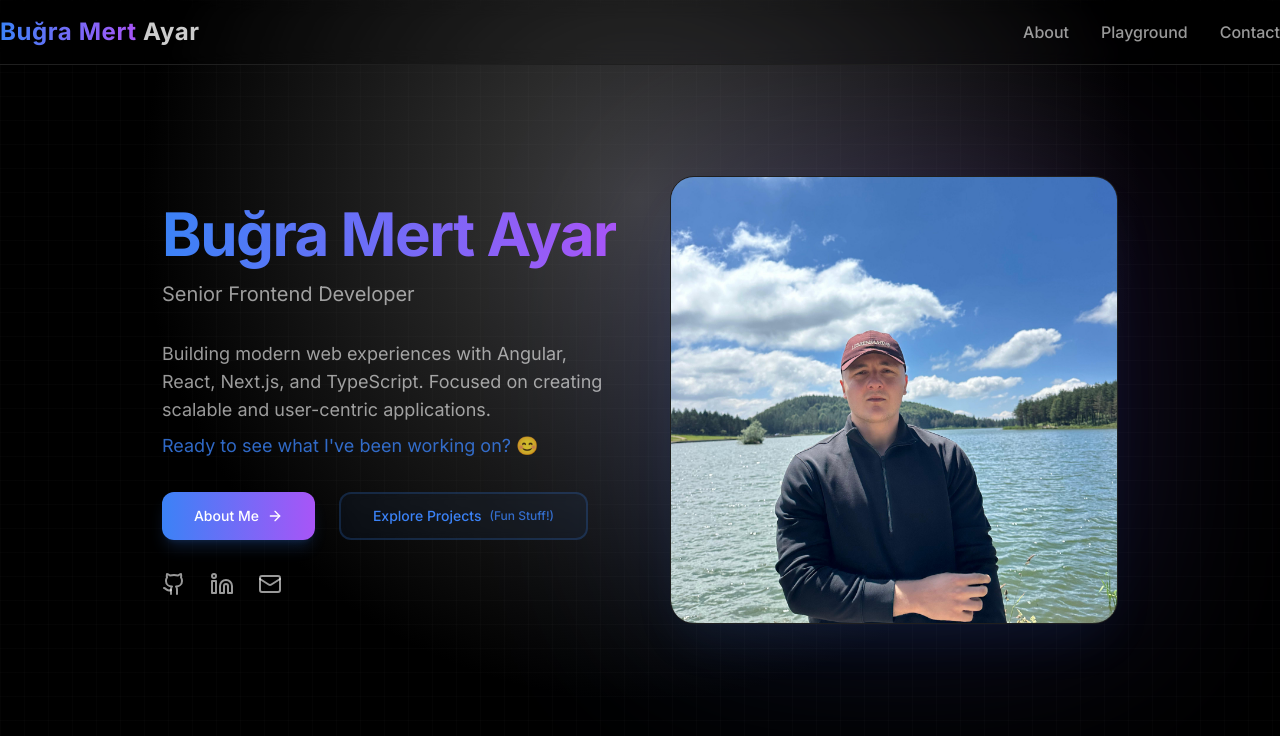
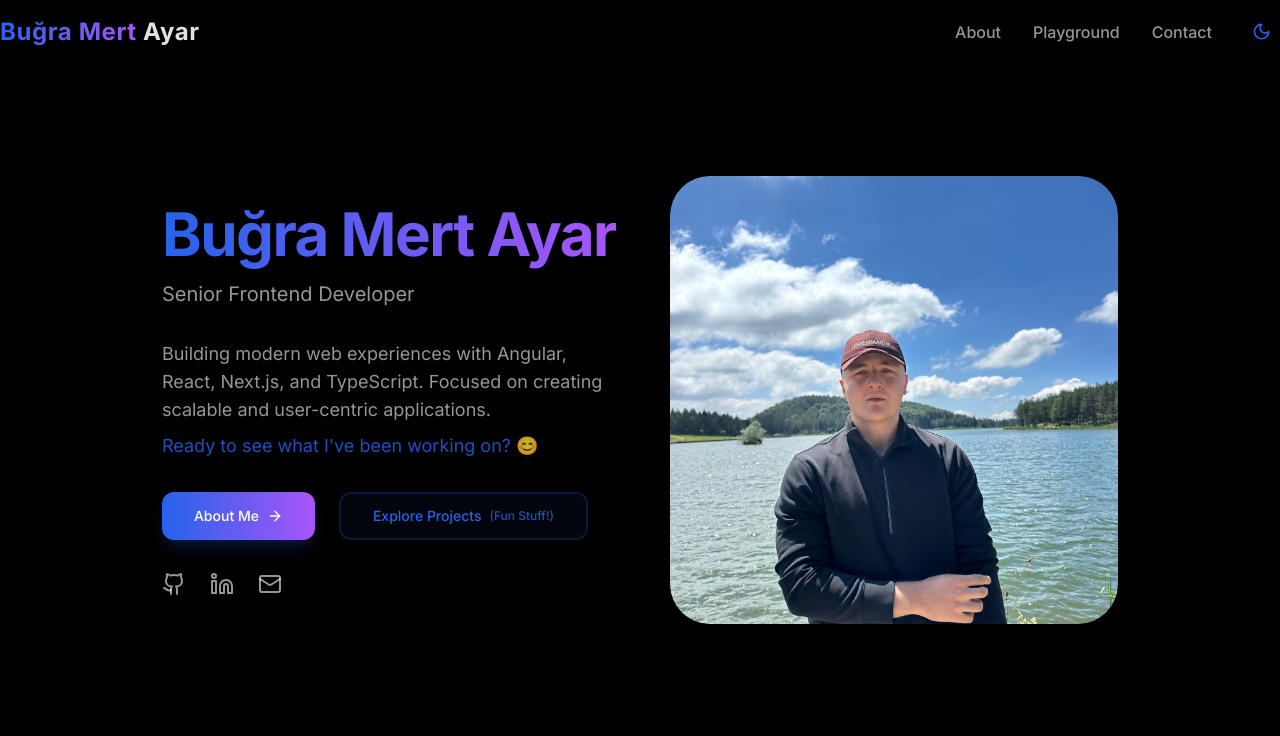
Before and after one commit to bugramertayar/bugramert-ayar-portfolio, a Next.js app: page / in a window 1280 px wide. Shown: the top 736 px of the page. Built offline with nearby package versions, Linux system fonts and the light colour scheme.

Commit message:
theme toggle implemented

```diff
--- a/package.json
+++ b/package.json
@@ -16,6 +16,7 @@
     "gray-matter": "^4.0.3",
     "lucide-react": "^0.479.0",
     "next": "15.2.2",
+    "next-themes": "^0.4.6",
     "react": "^19.0.0",
     "react-dom": "^19.0.0",
     "react-markdown": "^10.1.0",
--- a/src/app/layout.tsx
+++ b/src/app/layout.tsx
@@ -1,6 +1,7 @@
 import type { Metadata } from 'next';
 import { Inter } from 'next/font/google';
-import './globals.css';
+import { ThemeProvider } from '@/components/shared/ThemeProvider';
+import '@/styles/globals.css';
 import { Toaster } from 'sonner';
 import { cn } from '@/lib/utils';
 
@@ -31,8 +32,10 @@ export const metadata: Metadata = {
 export default function RootLayout({ children }: { children: React.ReactNode }) {
   return (
     <html lang="en" suppressHydrationWarning>
-      <body className={cn('min-h-screen bg-background font-sans antialiased', inter.className)}>
-        <main>{children}</main>
+      <body className={cn('relative min-h-screen bg-background font-sans antialiased', inter.className)}>
+        <ThemeProvider>
+          <main>{children}</main>
+        </ThemeProvider>
         <Toaster position="top-center" />
       </body>
     </html>
--- a/src/components/layout/Header.tsx
+++ b/src/components/layout/Header.tsx
@@ -4,6 +4,7 @@ import { usePathname } from 'next/navigation';
 import { Link } from '@/components/shared/Link';
 import { Container } from '@/components/shared/Container';
 import { FadeIn } from '@/components/shared/Motion';
+import { ThemeToggle } from '@/components/shared/ThemeToggle';
 
 const navigation = [
   {
@@ -24,18 +25,18 @@ export function Header() {
   const pathname = usePathname();
 
   return (
-    <header className="fixed top-0 z-50 w-full border-b border-[#1f1f1f] bg-background/80 backdrop-blur supports-[backdrop-filter]:bg-background/20">
+    <header className="fixed top-0 z-50 w-full border-b border-border/[0.08] bg-background/70 backdrop-blur supports-[backdrop-filter]:bg-background/60">
       <Container>
         <nav className="flex h-16 items-center justify-between">
           <Link href="/" variant="nav" className="group relative">
             <FadeIn>
               <span className="text-2xl font-bold tracking-wide">
-                <span className="bg-gradient-to-r from-primary to-purple-500 bg-clip-text text-transparent">Buğra Mert</span> <span className="text-foreground/80">Ayar</span>
+                <span className="bg-gradient-to-r from-primary to-purple-500 bg-clip-text text-transparent">Buğra Mert</span> <span className="text-foreground/90">Ayar</span>
               </span>
             </FadeIn>
           </Link>
 
-          <div className="flex gap-8">
+          <div className="flex items-center gap-8">
             {navigation.map((item) => {
               const isActive = pathname === item.href;
               return (
@@ -44,6 +45,9 @@ export function Header() {
                 </Link>
               );
             })}
+            <div className="flex items-center">
+              <ThemeToggle />
+            </div>
           </div>
         </nav>
       </Container>
--- a/src/components/playground/ui/ProjectCard.tsx
+++ b/src/components/playground/ui/ProjectCard.tsx
@@ -20,7 +20,7 @@ export function ProjectCard({ title, description, href, isComingSoon, category }
         whileTap={{ scale: isComingSoon ? 1 : 0.98 }}
         className={`
           group relative h-full overflow-hidden rounded-2xl border
-          ${isComingSoon ? 'border-[#2a2a2a] bg-[#1a1a1a] opacity-60' : 'border-[#2a2a2a] bg-gradient-to-br from-[#1a1a1a] to-[#151515] hover:border-primary/50 hover:shadow-xl hover:shadow-primary/10'}
+          ${isComingSoon ? 'border-border/40 bg-card/60 opacity-60' : 'border-border/40 bg-card shadow-[0_2px_8px_0px_rgba(0,0,0,0.08)] hover:border-primary/30 hover:shadow-xl hover:shadow-primary/5'}
           p-8 transition-all duration-300
         `}>
         {/* Category Badge */}
@@ -30,7 +30,7 @@ export function ProjectCard({ title, description, href, isComingSoon, category }
           </div>
           <span className="text-sm font-medium text-primary/80">{category}</span>
           {isComingSoon && (
-            <span className="ml-auto inline-flex items-center gap-1 rounded-full bg-[#2a2a2a] px-3 py-1 text-xs font-medium text-foreground/60 ring-1 ring-[#333]/50">
+            <span className="ml-auto inline-flex items-center gap-1 rounded-full bg-secondary/80 px-3 py-1 text-xs font-medium text-muted-foreground ring-1 ring-border/20">
               <Clock className="h-3 w-3" />
               Coming Soon
             </span>
@@ -40,7 +40,7 @@ export function ProjectCard({ title, description, href, isComingSoon, category }
         {/* Content */}
         <div className="relative z-10 space-y-4">
           <h3 className={`text-2xl font-bold tracking-tight ${!isComingSoon && 'group-hover:text-primary'} transition-colors`}>{title}</h3>
-          <p className="text-base leading-relaxed text-foreground/60">{description}</p>
+          <p className="text-base leading-relaxed text-muted-foreground">{description}</p>
 
           {!isComingSoon && (
             <motion.div initial={{ opacity: 0, y: 10 }} animate={{ opacity: 1, y: 0 }} transition={{ delay: 0.1 }} className="pt-4">
--- a/src/components/sections/Home.tsx
+++ b/src/components/sections/Home.tsx
@@ -16,10 +16,6 @@ export function Home() {
 
   return (
     <Section className="min-h-screen grid place-items-center" withContainer={false}>
-      <div className="absolute inset-0 -z-10">
-        <div className="absolute inset-0 bg-[radial-gradient(circle_500px_at_50%_200px,#3e3e3e,transparent)]" />
-        <div className="absolute inset-0 bg-[linear-gradient(to_right,#80808008_1px,transparent_1px),linear-gradient(to_bottom,#80808008_1px,transparent_1px)] bg-[size:24px_24px]" />
-      </div>
       <Container>
         <div className="grid lg:grid-cols-2 gap-12 items-center">
           <FadeInLeft className="space-y-8">
@@ -70,9 +66,9 @@ export function Home() {
           </FadeInLeft>
 
           <Scale className="relative aspect-square w-full max-w-md mx-auto lg:mr-0">
-            <div className="absolute inset-0 -z-10 bg-gradient-to-tr from-primary to-purple-500 blur-[100px] opacity-20" />
-            <div className="relative aspect-square overflow-hidden rounded-3xl border border-[#1f1f1f] shadow-2xl shadow-primary/10">
-              <Image src={home.profileImage} alt={shared.name} fill className="object-cover" priority />
+            <div className="relative aspect-square overflow-hidden rounded-[2.5rem] bg-gradient-to-tr from-background to-muted p-1">
+              <div className="absolute inset-0 rounded-[2.5rem] ring-1 ring-border/10" />
+              <Image src={home.profileImage} alt={shared.name} fill className="rounded-[2.3rem] object-cover" priority />
             </div>
           </Scale>
         </div>
--- /dev/null
+++ b/src/components/shared/ThemeProvider.tsx
@@ -0,0 +1,12 @@
+'use client';
+
+import { ThemeProvider as NextThemeProvider } from 'next-themes';
+import { type ThemeProviderProps } from 'next-themes/dist/types';
+
+export function ThemeProvider({ children, ...props }: ThemeProviderProps) {
+  return (
+    <NextThemeProvider attribute="class" defaultTheme="dark" enableSystem={false} {...props}>
+      {children}
+    </NextThemeProvider>
+  );
+}
--- /dev/null
+++ b/src/components/shared/ThemeToggle.tsx
@@ -0,0 +1,18 @@
+'use client';
+
+import { Moon, Sun } from 'lucide-react';
+import { useTheme } from 'next-themes';
+import { motion } from 'framer-motion';
+
+export function ThemeToggle() {
+  const { theme, setTheme } = useTheme();
+
+  return (
+    <motion.button whileHover={{ scale: 1.05 }} whileTap={{ scale: 0.95 }} onClick={() => setTheme(theme === 'dark' ? 'light' : 'dark')} className="relative flex h-9 w-9 items-center justify-center" aria-label="Toggle theme">
+      <div className="relative z-10 flex items-center justify-center">
+        <Sun className="absolute h-[1.2rem] w-[1.2rem] rotate-0 scale-100 text-primary transition-all duration-300 dark:-rotate-90 dark:scale-0" />
+        <Moon className="absolute h-[1.2rem] w-[1.2rem] rotate-90 scale-0 text-primary transition-all duration-300 dark:rotate-0 dark:scale-100" />
+      </div>
+    </motion.button>
+  );
+}
--- /dev/null
+++ b/src/styles/globals.css
@@ -0,0 +1,57 @@
+@tailwind base;
+@tailwind components;
+@tailwind utilities;
+
+@layer base {
+  :root {
+    --background: 210 40% 96.1%;
+    --foreground: 240 10% 3.9%;
+    --card: 0 0% 100%;
+    --card-foreground: 240 10% 3.9%;
+    --card-border: 240 5.9% 90%;
+    --popover: 0 0% 100%;
+    --popover-foreground: 240 10% 3.9%;
+    --primary: 221.2 83.2% 53.3%;
+    --primary-foreground: 210 40% 98%;
+    --secondary: 210 40% 96.1%;
+    --secondary-foreground: 240 5.9% 10%;
+    --muted: 210 40% 96.1%;
+    --muted-foreground: 240 3.8% 46.1%;
+    --accent: 210 40% 96.1%;
+    --accent-foreground: 240 5.9% 10%;
+    --border: 215 25% 27%;
+    --input: 240 5.9% 90%;
+    --ring: 221.2 83.2% 53.3%;
+    --radius: 0.5rem;
+  }
+
+  .dark {
+    --background: 0 0% 0%;
+    --foreground: 0 0% 98%;
+    --card: 240 10% 3.9%;
+    --card-foreground: 0 0% 98%;
+    --card-border: 240 3.7% 15.9%;
+    --popover: 240 10% 3.9%;
+    --popover-foreground: 0 0% 98%;
+    --primary: 221.2 83.2% 53.3%;
+    --primary-foreground: 210 40% 98%;
+    --secondary: 240 3.7% 15.9%;
+    --secondary-foreground: 0 0% 98%;
+    --muted: 240 3.7% 15.9%;
+    --muted-foreground: 240 5% 64.9%;
+    --accent: 240 3.7% 15.9%;
+    --accent-foreground: 0 0% 98%;
+    --border: 240 3.7% 15.9%;
+    --input: 240 3.7% 15.9%;
+    --ring: 221.2 83.2% 53.3%;
+  }
+}
+
+@layer base {
+  * {
+    @apply border-border;
+  }
+  body {
+    @apply bg-background text-foreground;
+  }
+}
--- a/tailwind.config.ts
+++ b/tailwind.config.ts
@@ -1,7 +1,8 @@
 import type { Config } from 'tailwindcss';
 
 const config: Config = {
-  content: ['./src/app/**/*.{js,ts,jsx,tsx,mdx}', './src/components/**/*.{js,ts,jsx,tsx,mdx}', './src/lib/**/*.{js,ts,jsx,tsx,mdx}'],
+  content: ['./src/**/*.{js,ts,jsx,tsx,mdx}'],
+  darkMode: 'class',
   theme: {
     container: {
       center: true,
@@ -12,10 +13,35 @@ const config: Config = {
     },
     extend: {
       colors: {
-        background: 'rgb(0 0 0)',
-        foreground: 'rgb(255 255 255)',
-        primary: 'rgb(59 130 246)',
-        secondary: 'rgb(31 31 31)'
+        border: 'hsl(var(--border))',
+        input: 'hsl(var(--input))',
+        ring: 'hsl(var(--ring))',
+        background: 'hsl(var(--background))',
+        foreground: 'hsl(var(--foreground))',
+        primary: {
+          DEFAULT: 'hsl(var(--primary))',
+          foreground: 'hsl(var(--primary-foreground))'
+        },
+        secondary: {
+          DEFAULT: 'hsl(var(--secondary))',
+          foreground: 'hsl(var(--secondary-foreground))'
+        },
+        muted: {
+          DEFAULT: 'hsl(var(--muted))',
+          foreground: 'hsl(var(--muted-foreground))'
+        },
+        accent: {
+          DEFAULT: 'hsl(var(--accent))',
+          foreground: 'hsl(var(--accent-foreground))'
+        },
+        card: {
+          DEFAULT: 'hsl(var(--card))',
+          foreground: 'hsl(var(--card-foreground))'
+        },
+        popover: {
+          DEFAULT: 'hsl(var(--popover))',
+          foreground: 'hsl(var(--popover-foreground))'
+        }
       },
       borderRadius: {
         lg: 'var(--radius)',
```
Also changed, not shown: 1 other file (tests, documents, lock files or other folders).
